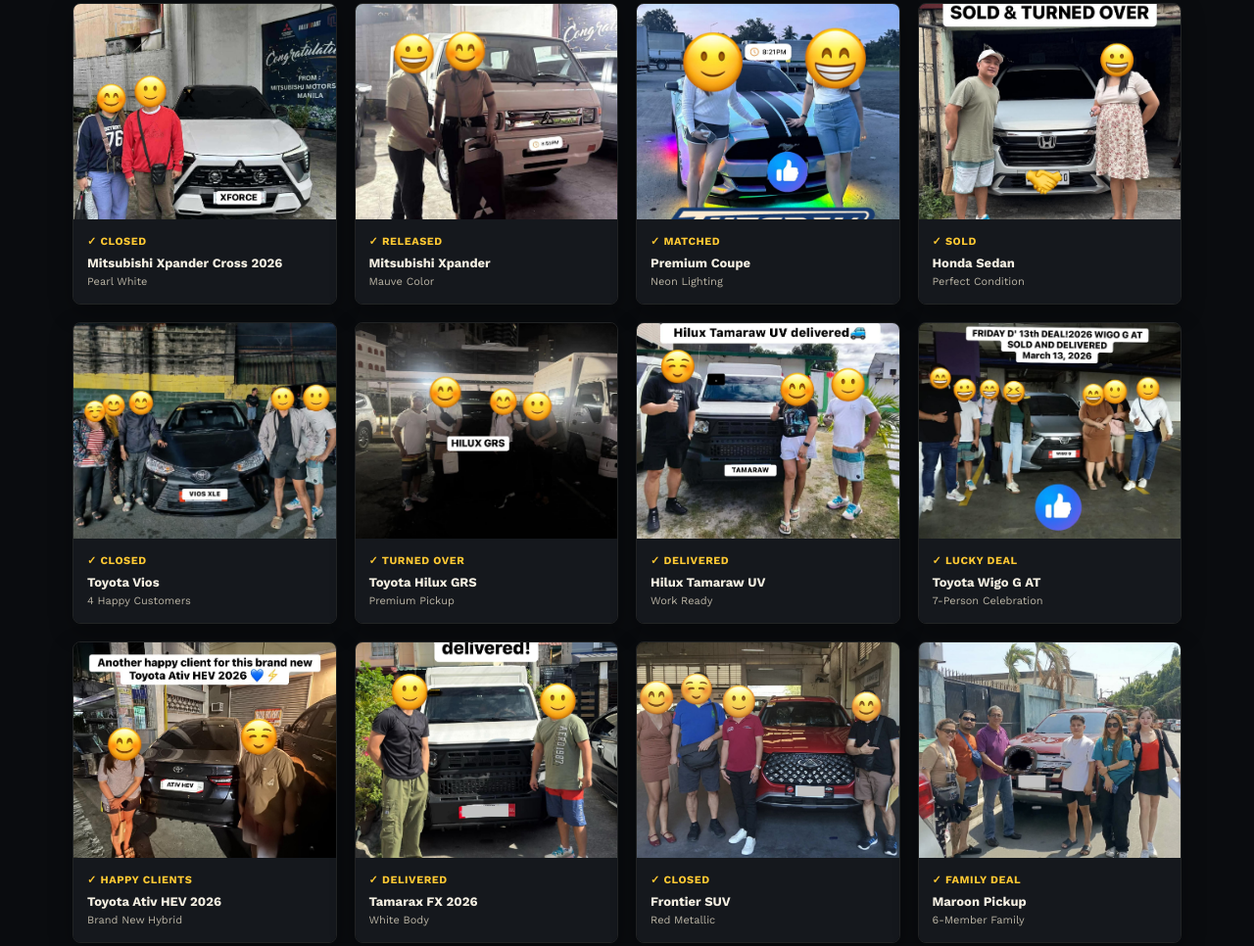
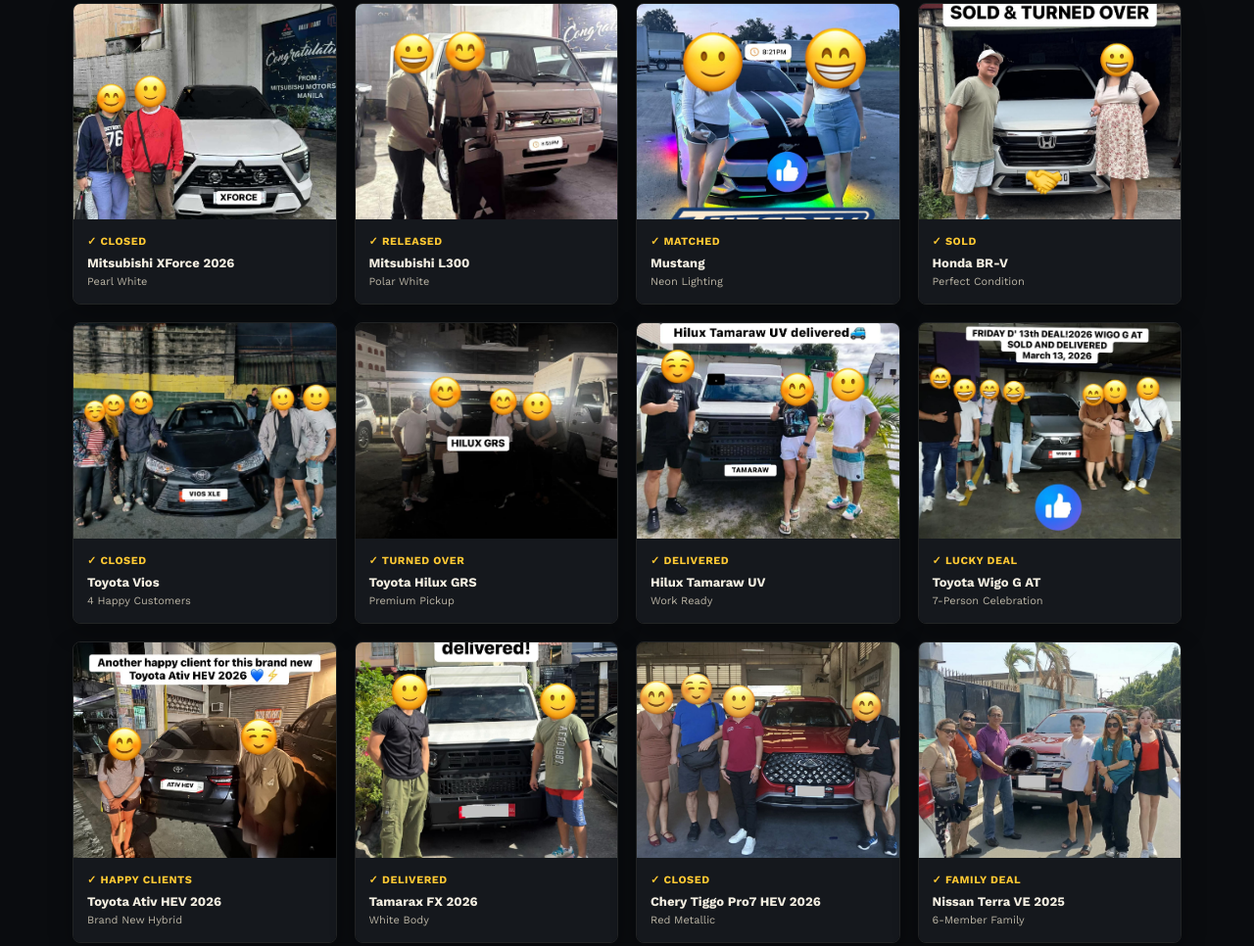
Before and after one commit to Pasalo-Cars-PH/Pasalo-Cars-Funnel, a plain HTML site: page index.html in a window 1280 px wide. Shown: the part 6003-6969 px from the top of the page at 98% size. Drawn offline with nearby package versions, Linux system fonts and the light colour scheme.

Commit message:
Update index.html

```diff
--- a/index.html
+++ b/index.html
@@ -849,23 +849,23 @@
     <!-- Gallery Grid — 14 CLOSED DEALS -->
     <div style="display:grid;grid-template-columns:repeat(4,1fr);gap:18px;margin-bottom:36px;">
 
-      <!-- Deal 1: Xpander Cross White -->
+      <!-- Deal 1: XForce White -->
       <div style="border-radius:8px;overflow:hidden;border:1px solid var(--line);box-shadow:0 8px 24px rgba(0,0,0,0.3);transition:transform .2s;">
-        <img src="deal-xpander-white.jpg" alt="Xpander Cross White" style="width:100%;height:220px;object-fit:cover;display:block;">
+        <img src="deal-xpander-white.jpg" alt="XForce White" style="width:100%;height:220px;object-fit:cover;display:block;">
         <div style="padding:14px;background:var(--asphalt);">
           <div style="font-size:11px;color:var(--signal);font-weight:700;margin-bottom:4px;letter-spacing:0.05em;text-transform:uppercase;">✓ CLOSED</div>
-          <div style="font-size:13px;font-weight:700;color:var(--bone);">Mitsubishi Xpander Cross 2026</div>
+          <div style="font-size:13px;font-weight:700;color:var(--bone);">Mitsubishi XForce 2026</div>
           <div style="font-size:11px;color:var(--bone-dim);">Pearl White</div>
         </div>
       </div>
 
-      <!-- Deal 2: Xpander Mauve -->
+      <!-- Deal 2: L300 -->
       <div style="border-radius:8px;overflow:hidden;border:1px solid var(--line);box-shadow:0 8px 24px rgba(0,0,0,0.3);transition:transform .2s;">
-        <img src="deal-xpander-mauve.jpg" alt="Xpander Mauve" style="width:100%;height:220px;object-fit:cover;display:block;">
+        <img src="deal-xpander-mauve.jpg" alt="L300" style="width:100%;height:220px;object-fit:cover;display:block;">
         <div style="padding:14px;background:var(--asphalt);">
           <div style="font-size:11px;color:var(--signal);font-weight:700;margin-bottom:4px;letter-spacing:0.05em;text-transform:uppercase;">✓ RELEASED</div>
-          <div style="font-size:13px;font-weight:700;color:var(--bone);">Mitsubishi Xpander</div>
-          <div style="font-size:11px;color:var(--bone-dim);">Mauve Color</div>
+          <div style="font-size:13px;font-weight:700;color:var(--bone);">Mitsubishi L300</div>
+          <div style="font-size:11px;color:var(--bone-dim);">Polar White</div>
         </div>
       </div>
 
@@ -874,7 +874,7 @@
         <img src="deal-blue-neon.jpg" alt="Blue Neon Car" style="width:100%;height:220px;object-fit:cover;display:block;">
         <div style="padding:14px;background:var(--asphalt);">
           <div style="font-size:11px;color:var(--signal);font-weight:700;margin-bottom:4px;letter-spacing:0.05em;text-transform:uppercase;">✓ MATCHED</div>
-          <div style="font-size:13px;font-weight:700;color:var(--bone);">Premium Coupe</div>
+          <div style="font-size:13px;font-weight:700;color:var(--bone);">Mustang</div>
           <div style="font-size:11px;color:var(--bone-dim);">Neon Lighting</div>
         </div>
       </div>
@@ -884,7 +884,7 @@
         <img src="deal-honda-white.jpg" alt="Honda White" style="width:100%;height:220px;object-fit:cover;display:block;">
         <div style="padding:14px;background:var(--asphalt);">
           <div style="font-size:11px;color:var(--signal);font-weight:700;margin-bottom:4px;letter-spacing:0.05em;text-transform:uppercase;">✓ SOLD</div>
-          <div style="font-size:13px;font-weight:700;color:var(--bone);">Honda Sedan</div>
+          <div style="font-size:13px;font-weight:700;color:var(--bone);">Honda BR-V</div>
           <div style="font-size:11px;color:var(--bone-dim);">Perfect Condition</div>
         </div>
       </div>
@@ -954,7 +954,7 @@
         <img src="deal-frontier-suv.jpg" alt="Frontier Red SUV" style="width:100%;height:220px;object-fit:cover;display:block;">
         <div style="padding:14px;background:var(--asphalt);">
           <div style="font-size:11px;color:var(--signal);font-weight:700;margin-bottom:4px;letter-spacing:0.05em;text-transform:uppercase;">✓ CLOSED</div>
-          <div style="font-size:13px;font-weight:700;color:var(--bone);">Frontier SUV</div>
+          <div style="font-size:13px;font-weight:700;color:var(--bone);">Chery Tiggo Pro7 HEV 2026</div>
           <div style="font-size:11px;color:var(--bone-dim);">Red Metallic</div>
         </div>
       </div>
@@ -964,7 +964,7 @@
         <img src="deal-maroon-pickup.jpg" alt="Maroon Pickup - 6 People" style="width:100%;height:220px;object-fit:cover;display:block;">
         <div style="padding:14px;background:var(--asphalt);">
           <div style="font-size:11px;color:var(--signal);font-weight:700;margin-bottom:4px;letter-spacing:0.05em;text-transform:uppercase;">✓ FAMILY DEAL</div>
-          <div style="font-size:13px;font-weight:700;color:var(--bone);">Maroon Pickup</div>
+          <div style="font-size:13px;font-weight:700;color:var(--bone);">Nissan Terra VE 2025</div>
           <div style="font-size:11px;color:var(--bone-dim);">6-Member Family</div>
         </div>
       </div>
```
